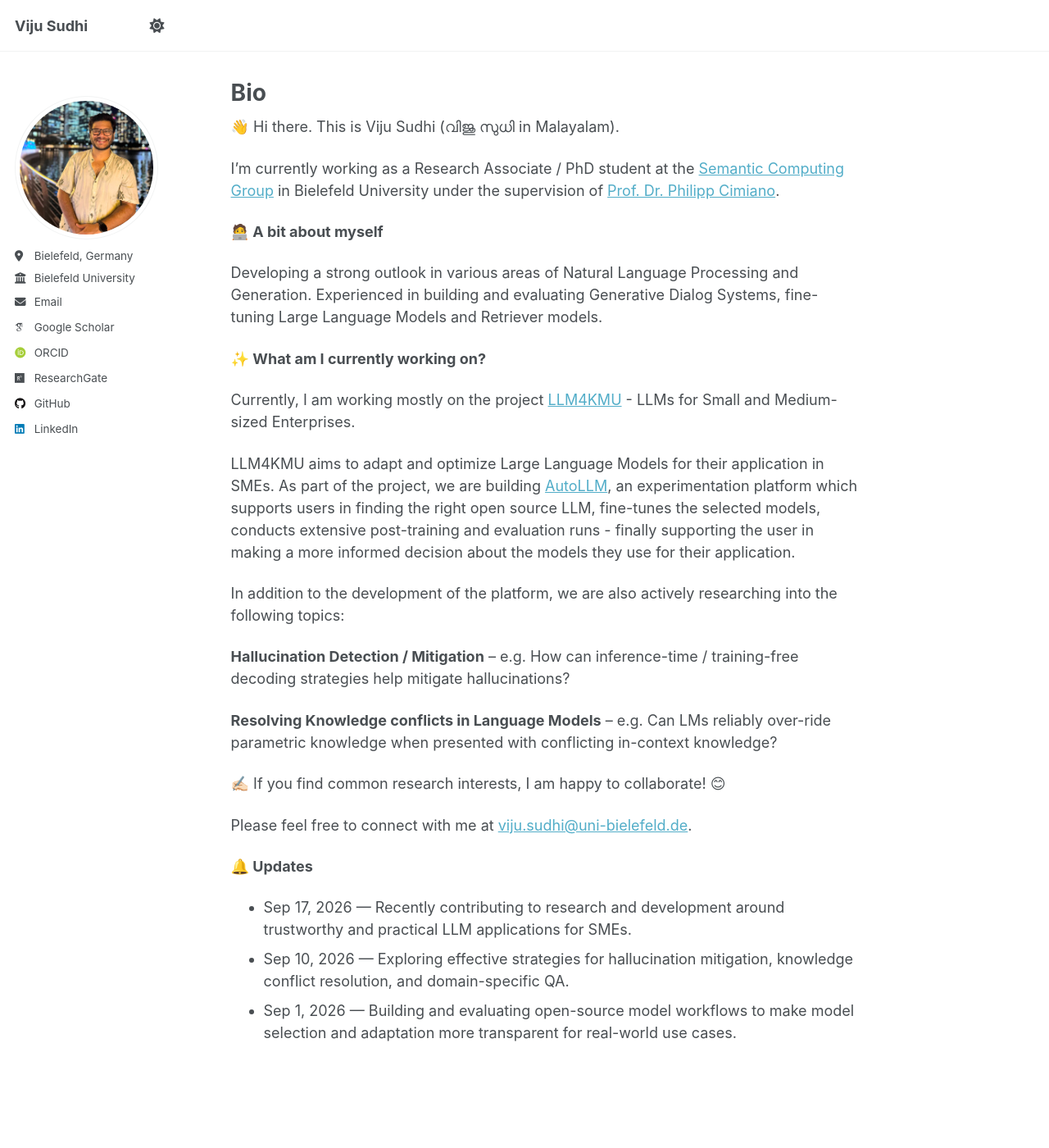
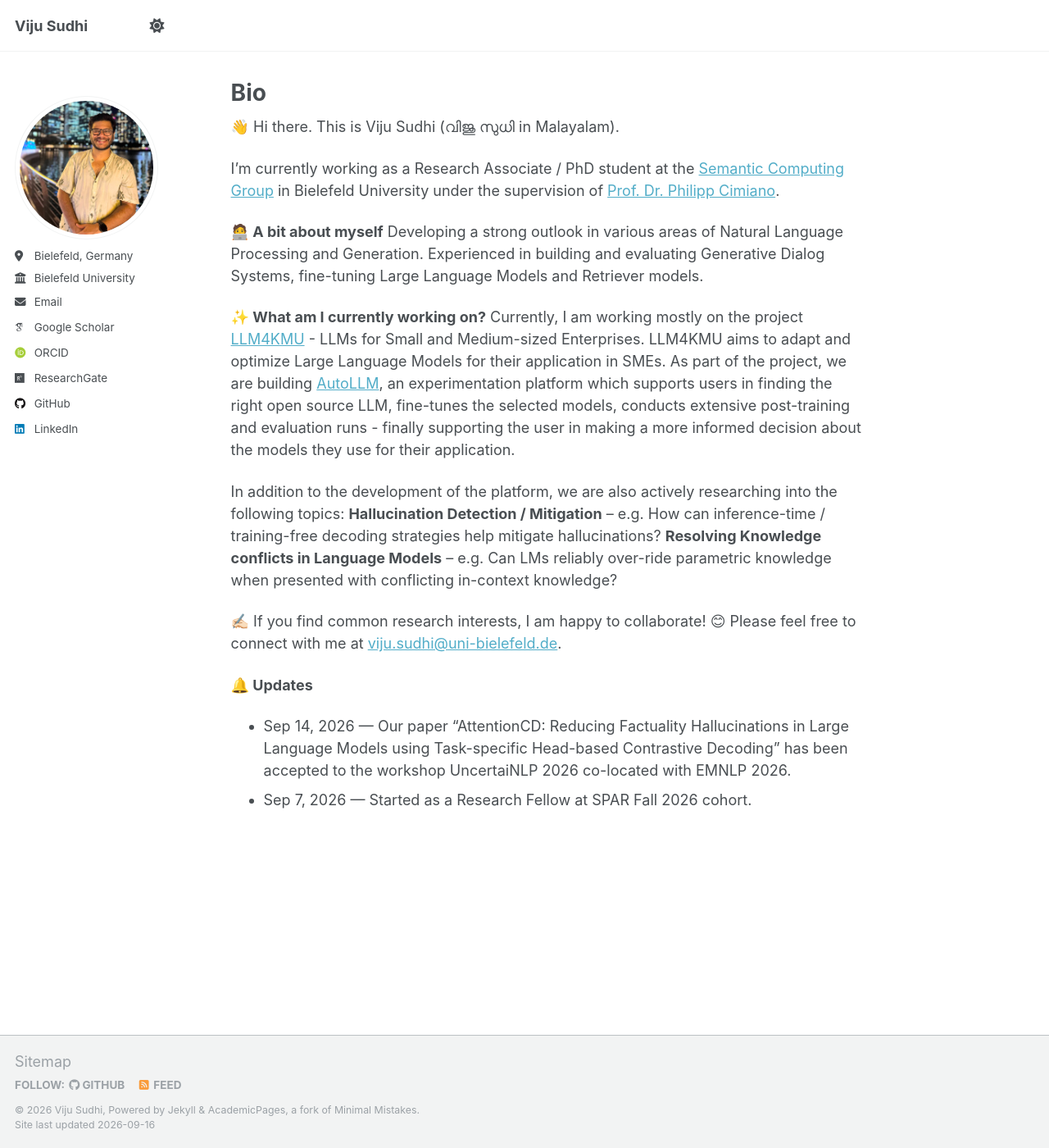
Before and after one commit to vijusudhi/vijusudhi.github.io, a Jekyll site: the page built from _pages/about.md, in a window 1280 px wide and 1400 px high. Shown: the whole window at 82% size. Built offline with Jekyll 4.4.1, drawn with Linux system fonts in a browser that asks for light colours; some web fonts are replaced; a script that is not in the unit is left out.

Commit message:
update about.md

```diff
--- a/_pages/about.md
+++ b/_pages/about.md
@@ -12,27 +12,20 @@ redirect_from:
 I'm currently working as a Research Associate / PhD student at the [Semantic Computing Group](https://www.uni-bielefeld.de/fakultaeten/technische-fakultaet/arbeitsgruppen/semantic-computing/) in Bielefeld University under the supervision of [Prof. Dr. Philipp Cimiano](https://www.uni-bielefeld.de/fakultaeten/technische-fakultaet/arbeitsgruppen/semantic-computing/team/philipp-cimiano/#comp_00005f3dd926_0000002992_051a).
 
 **🧑‍💻 A bit about myself**
-
 Developing a strong outlook in various areas of Natural Language Processing and Generation. Experienced in building and evaluating Generative Dialog Systems, fine-tuning Large Language Models and Retriever models.
 
 **✨ What am I currently working on?**
-
 Currently, I am working mostly on the project [LLM4KMU](https://llm4kmu.de/) - LLMs for Small and Medium-sized Enterprises.
-
 LLM4KMU aims to adapt and optimize Large Language Models for their application in SMEs. As part of the project, we are building [AutoLLM](https://github.com/ag-sc/autollm), an experimentation platform which supports users in finding the right open source LLM, fine-tunes the selected models, conducts extensive post-training and evaluation runs - finally supporting the user in making a more informed decision about the models they use for their application.
 
 In addition to the development of the platform, we are also actively researching into the following topics:
-
 **Hallucination Detection / Mitigation** – e.g. How can inference-time / training-free decoding strategies help mitigate hallucinations?
-
 **Resolving Knowledge conflicts in Language Models** – e.g. Can LMs reliably over-ride parametric knowledge when presented with conflicting in-context knowledge?
 
 ✍🏻 If you find common research interests, I am happy to collaborate! 😊
-
 Please feel free to connect with me at [viju.sudhi@uni-bielefeld.de](mailto:viju.sudhi@uni-bielefeld.de).
 
 **🔔 Updates**
 
-- Sep 17, 2026 — Recently contributing to research and development around trustworthy and practical LLM applications for SMEs.
-- Sep 10, 2026 — Exploring effective strategies for hallucination mitigation, knowledge conflict resolution, and domain-specific QA.
-- Sep 1, 2026 — Building and evaluating open-source model workflows to make model selection and adaptation more transparent for real-world use cases.
+- Sep 14, 2026 — Our paper "AttentionCD: Reducing Factuality Hallucinations in Large Language Models using Task-specific Head-based Contrastive Decoding" has been accepted to the workshop UncertaiNLP 2026 co-located with EMNLP 2026.
+- Sep 7, 2026 — Started as a Research Fellow at SPAR Fall 2026 cohort.
```
